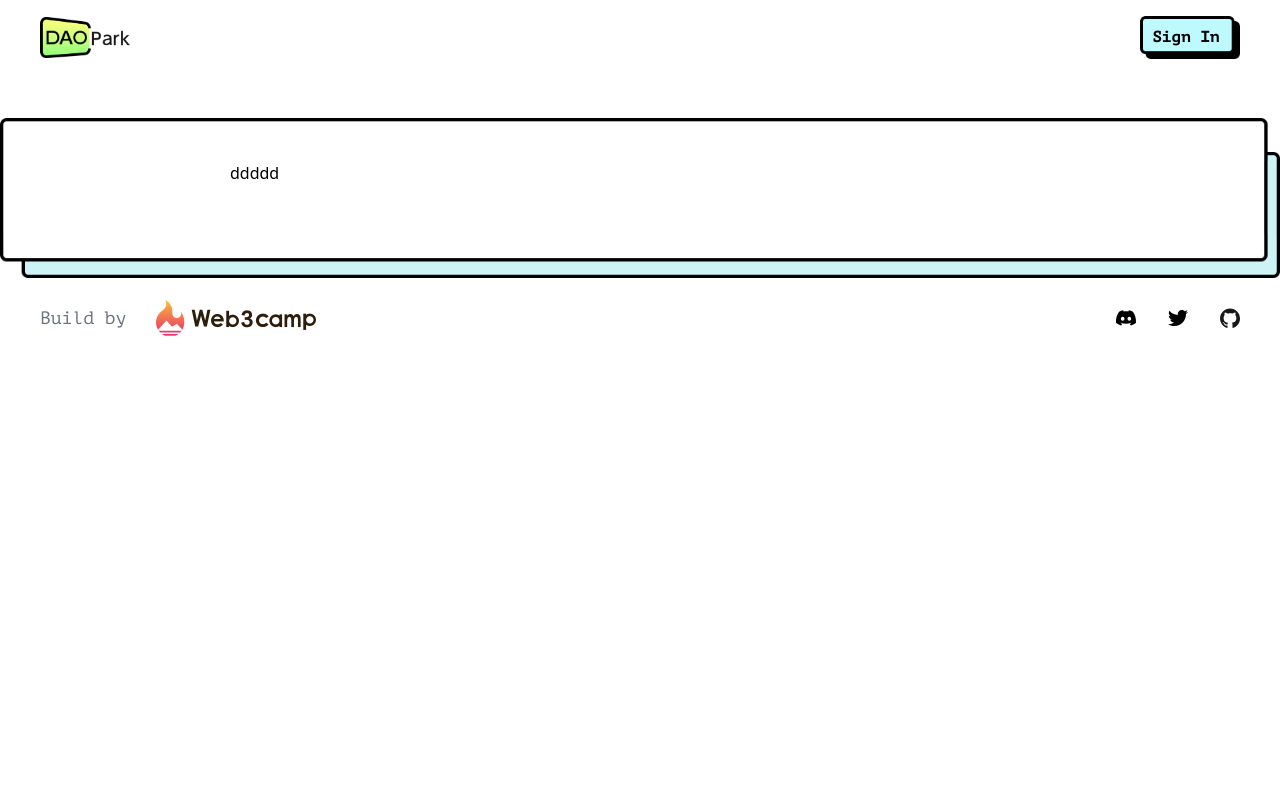
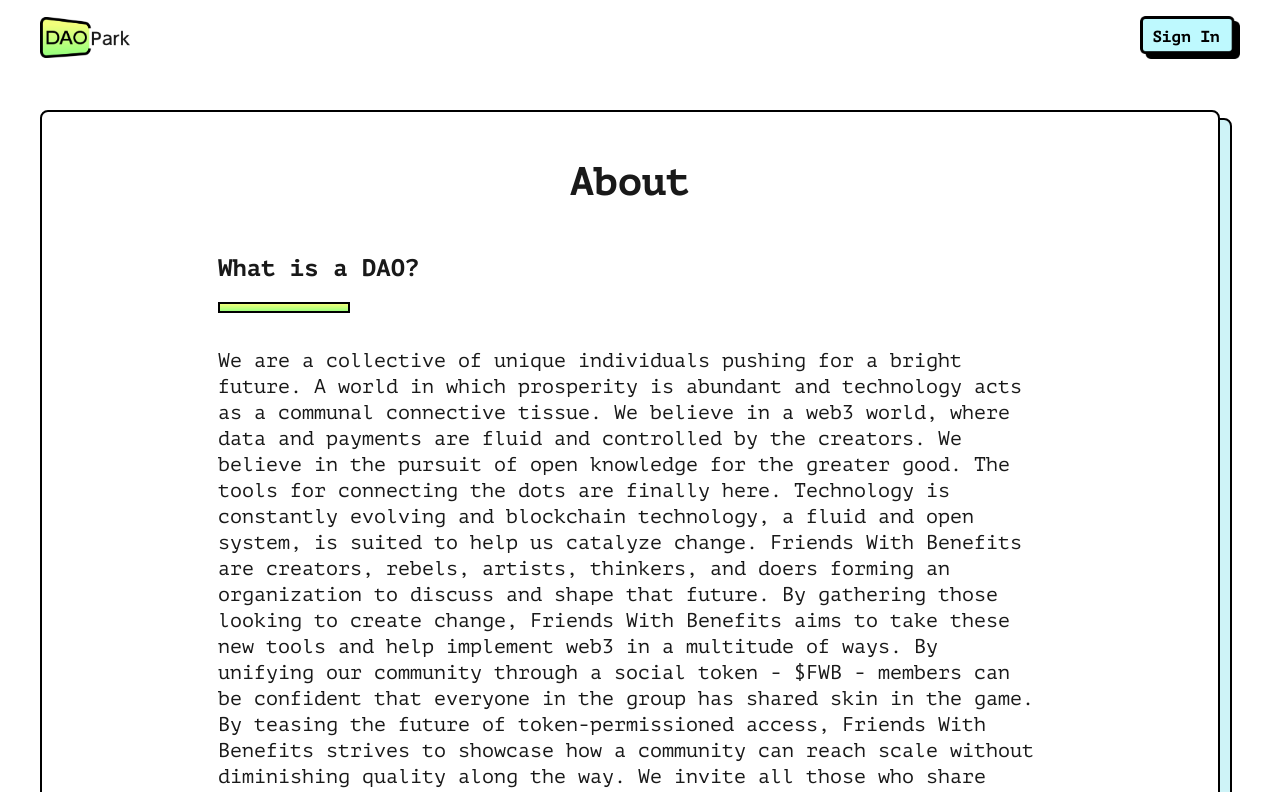
Before and after one commit to Web3Camp-Labs/daopark, a Next.js app: page /introduction in a window 1280 px wide. Shown: the top 792 px of the page. Built offline with nearby package versions, Linux system fonts and the light colour scheme.

Commit message:
Update introduction.jsx

```diff
--- a/pages/introduction.jsx
+++ b/pages/introduction.jsx
@@ -1,37 +1,102 @@
 import Layout from "../components/layout";
 import styled from "styled-components";
-import aboutus from "../public/aboutus.json";
-import githubObj from "../public/githubConfig";
 
 const ContentBox = styled('div')`
-  margin: 118px auto 0 ;
+  margin: 118px auto 0;
+  .inner{
+    background:#CEF3F7;
+    border-radius: 8px;
+    border: 2px solid #000000;
+    padding-bottom: 10px;
+    margin: 0 3rem;
+  }
+
   .midBox{
-    background: url("/assets/images/contentBg.png") repeat-y;
-    background-size: 100%;
-    padding: 0 230px 50px;
-    margin: 0 auto;
+    margin:-10px 0 0 -10px;
+    width: 100%;
+    background:#fff url("/assets/images/bgRht.png") no-repeat 80rem 4rem  ;
+    background-size: 107px ;
+    border-radius: 8px;
+    border: 2px solid #000000;
+    padding: 34px 176px 40px;
+  }
+  @media (max-width: 1000px) {
+    .inner{
+      margin: 0 2rem;
+    }
+    .midBox{
+      background:#fff url("/assets/images/bgRht.png") no-repeat 40vw 4rem ;
+      background-size: 107px ;
+      padding: 34px 40px 40px;
+    }
   }
 `
 
+const TitleBox = styled.div`
+  font-size: 40px;
+  font-family: "PT-Mono-Bold";
+  font-weight: bold;
+  color: rgba(0,0,0,0.9);
+  line-height: 74px;
+  padding: 0 2rem ;
+  text-align: center;
+`
+const BtmBox = styled.div`
+  font-size: 20px;
+  font-family: "PTM55F";
+  font-weight: 400;
+  color: rgba(0,0,0,0.9);
+  line-height: 26px;
+`
+const SubTitle = styled.div`
+  margin: 35px 0;
+  .top{
+    font-size: 24px;
+    font-family: "PT-Mono-Bold";
+    font-weight: bold;
+    color: rgba(0,0,0,0.9);
+    line-height: 27px;
+    padding-bottom: 20px;
+  }
+    .line{
+      width: 132px;
+      height: 11px;
+      background: linear-gradient(360deg, #9EFF7D 0%, #F2FF7B 100%);
+      border: 2px solid #000000;
+    }
+`
+
 export default function Introduction() {
-    return <div>
-        <div className="w-full">
+    return<div className="w-full">
+            <ContentBox className="max-w-screen-2xl mx-auto">
+                <div className="inner">
+                    <div className="midBox">
+                        <TitleBox>About</TitleBox>
+                        <div>
 
-            <ContentBox className="mx-10">
-                <div><img src="/assets/images/contentTop.png" alt=""/></div>
+                            <SubTitle>
+                                <div className="top">What is a DAO?</div>
+                                <div className="line" />
+                            </SubTitle>
+                            <BtmBox>We are a collective of unique individuals pushing for a bright future. A world in which prosperity is abundant and technology acts as a communal connective tissue. We believe in a web3 world, where data and payments are fluid and controlled by the creators. We believe in the pursuit of open knowledge for the greater good. The tools for connecting the dots are finally here. Technology is constantly evolving and blockchain technology, a fluid and open system, is suited to help us catalyze change. Friends With Benefits are creators, rebels, artists, thinkers, and doers forming an organization to discuss and shape that future. By gathering those looking to create change, Friends With Benefits aims to take these new tools and help implement web3 in a multitude of ways. By unifying our community through a social token - $FWB - members can be confident that everyone in the group has shared skin in the game. By teasing the future of token-permissioned access, Friends With Benefits strives to showcase how a community can reach scale without diminishing quality along the way. We invite all those who share this vision to join us.</BtmBox>
+                        </div>
+                        <div>
+                            <SubTitle>
+                                <div className="top">What is a DAO?</div>
+                                <div className="line" />
+                            </SubTitle>
+                            <BtmBox>We are a collective of unique individuals pushing for a bright future. A world in which prosperity is abundant and technology acts as a communal connective tissue. We believe in a web3 world, where data and payments are fluid and controlled by the creators. We believe in the pursuit of open knowledge for the greater good. The tools for connecting the dots are finally here. Technology is constantly evolving and blockchain technology, a fluid and open system, is suited to help us catalyze change. Friends With Benefits are creators, rebels, artists, thinkers, and doers forming an organization to discuss and shape that future. By gathering those looking to create change, Friends With Benefits aims to take these new tools and help implement web3 in a multitude of ways. By unifying our community through a social token - $FWB - members can be confident that everyone in the group has shared skin in the game. By teasing the future of token-permissioned access, Friends With Benefits strives to showcase how a community can reach scale without diminishing quality along the way. We invite all those who share this vision to join us.</BtmBox>
+                        </div>
 
-                <div className="midBox">
 
-ddddd
-
+                    </div>
                 </div>
 
-                <div><img src="/assets/images/contentbtm.png" alt=""/></div>
+
             </ContentBox>
 
+        </div>
 
-        </div>
-    </div>
 }
 
 Introduction.getLayout = function getLayout(page)
```
